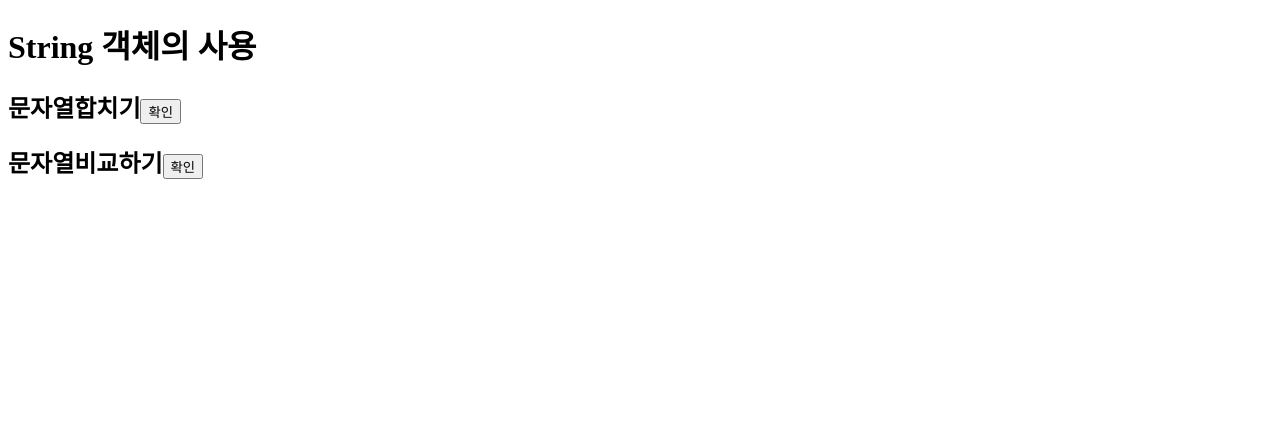
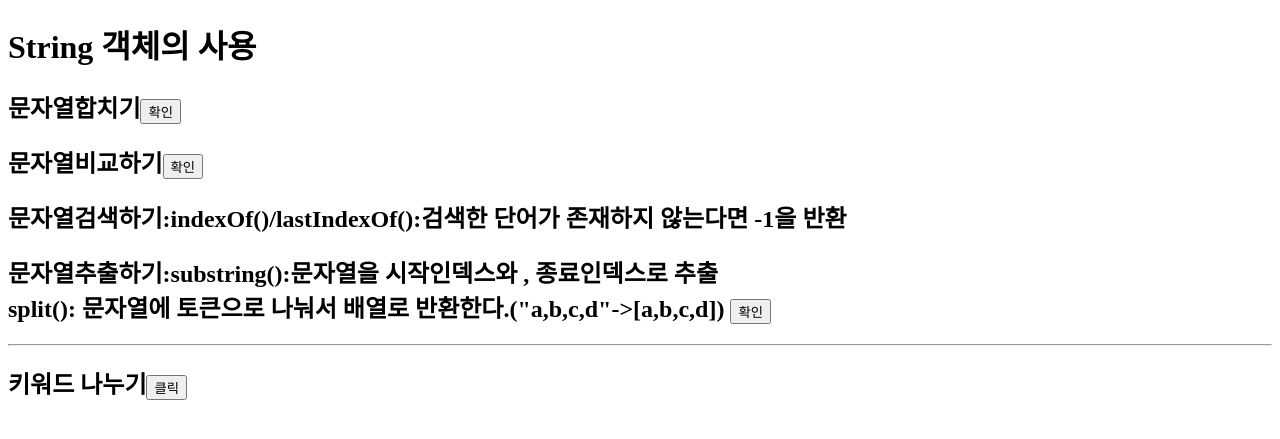
Before and after one commit to kang99king3/back_end_edu20240624, a web app: the page made by front_end_20240627/src/main/webapp/3.js/js08_String객체.html in a window 1280 px wide. Shown: the top 439 px of the page. Run offline with its HTML, style and script files only (its server is not run), Linux system fonts and the light colour scheme; data that the repository does not hold is empty.

Commit message:
String 객체 추가

```diff
--- a/front_end_20240627/src/main/webapp/3.js/js08_String객체.html
+++ b/front_end_20240627/src/main/webapp/3.js/js08_String객체.html
@@ -21,15 +21,82 @@
 
 	function strTest02(){
 		//동등연산자 ==(일반적인 비교) / ===(엄격한 비교) , 패턴으로 비교: 정규화표현식 (match())
+		let strVal=prompt("당신의 이름은?","");
 
+		//숫자가 포함되었는지 확인
+		if(strVal.match(/[0-9]/)){  // [a-z], [0-9]{1} .....
+			alert("숫자가 포함되어 있음~~ 확인해주세요");
+		}else{
+			if(strVal=="이한경"){
+				console.log("이한경이 맞습니다.");
+				document.getElementById("name").innerHTML="<b>이한경입니다.</b>";
+			}else{
+				console.log("이한경이 아닙니다.");
+				document.getElementById("name").textContent=`${strVal}님은 이한경이 아닙니다.`;
+			}
+		}
 
+		//동등연산자: 엄격한 비교 ===
+		var numVal=10;// 숫자형
+		if(numVal=="10"){ // 비교할때 자동형변환되서 비교를 한다.
+			console.log("==연산자사용:숫자10이 맞습니다.");
+		}
 
+		if(numVal==="10"){ // 타입이 다르면 다르다고 비교해야 함
+			console.log("===연산자사용:숫자10이 맞습니다.");
+		}else{
+			console.log("===연산자사용:숫자10이 아닙니다.");
+		}
+
+		//객체와의 비교(String)
+		var strLit="한경";//리터럴정의
+		var strObj=new String("한경");//new 객체 정의
+		if(strLit==strObj){
+			console.log("==연산자사용:같다");
+		}
+		if(strLit===strObj){
+			console.log("===연산자사용:같다");
+		}else{
+			console.log("===연산자사용:다르다");
+		}
+	}
+
+	function strTest03(){
+		//"indexOf()메서드" , "substring()메서드" 각각 추출해서 console에 출력하기
+		var strVal="문자열 추출하기. 관련 메서드:indexOf()메서드, substring()메서드.";
+		var sIdx=strVal.indexOf(":");
+		var eIdx=strVal.lastIndexOf(".");
+		var result=strVal.substring(sIdx+1,eIdx);//"indexOf()메서드, substring()메서드"
+		var splitVal=result.split(",");//["indexOf()메서드"," substring()메서드"]
+		var strVal01=splitVal[0].trim();
+		var strVal02=splitVal[1].trim();//trim() 앞뒤공백제거
+		console.log(`${strVal01},${strVal02}`);
 	}
 </script>
 </head>
 <body>
 <h1>String 객체의 사용</h1>
 <h2>문자열합치기<button onclick="strTest01()">확인</button></h2>
-<h2>문자열비교하기<button onclick="strTest02()">확인</button></h2>
+<h2>문자열비교하기<button onclick="strTest02()">확인</button><span id="name"></span></h2>
+<h2>문자열검색하기:indexOf()/lastIndexOf():검색한 단어가 존재하지 않는다면 -1을 반환 </h2>
+<h2>문자열추출하기:substring():문자열을 시작인덱스와 , 종료인덱스로 추출<br/>
+				split(): 문자열에 토큰으로 나눠서 배열로 반환한다.("a,b,c,d"->[a,b,c,d])
+	<button onclick="strTest03()">확인</button>
+</h2>
+<hr/>
+<h2>키워드 나누기<button onclick="strTest04()">클릭</button></h2>
+<span id="key"></span>
+
+<script type="text/javascript">
+	function strTest04(){
+		//문제: 입력 키워드 최대 6개로 제한
+		//입력된 문자열 각각의 키워드를 추출해서 <span>요소에 출력하세요
+		// 출력하는 형식: "<br>키워드:수박<br/>키워드:바나나<br/>키워드:사과" -->span요소에 출력
+		var prop=prompt("쉼표로 구분하여 키워드를 입력하세요","예:수박,바나나,사과");
+	}
+
+	// 계산기 기능 구현하기 : 참고 네이버 계산기 --> 사칙연산, 클리어, 백스페이스(하나씩 지우기)
+</script>
+
 </body>
 </html>
```
